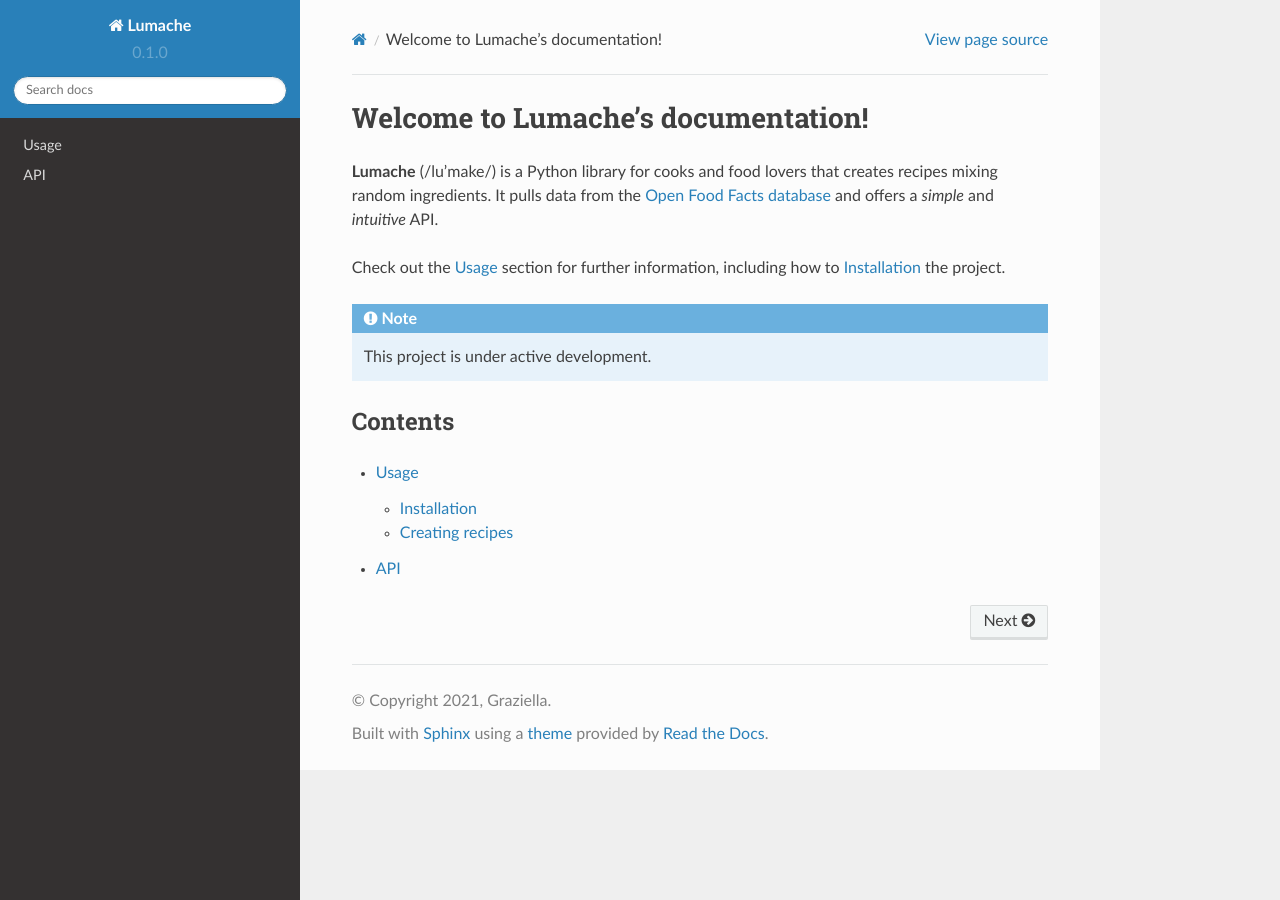
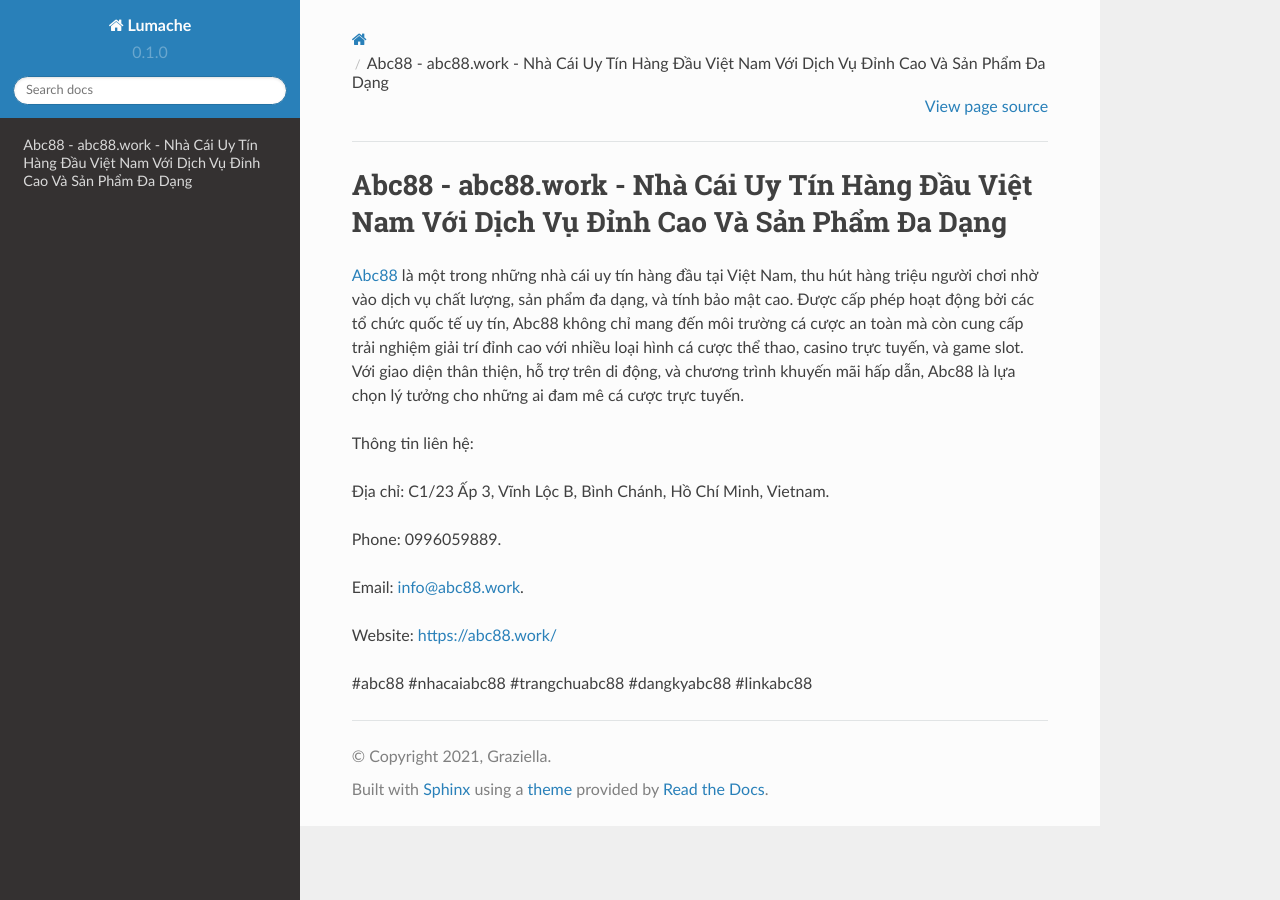
Before and after one commit to luongchanvien962/abc88work, a Sphinx documentation site: the page built from docs/source/index.rst, in a window 1280 px wide. Built offline with Sphinx 7.4.7 and the Read the Docs theme 2.0.0, drawn with Linux system fonts in a browser that asks for light colours.

Commit message:
Update index.rst

```diff
--- a/docs/source/index.rst
+++ b/docs/source/index.rst
@@ -1,22 +1,16 @@
-Welcome to Lumache's documentation!
+Abc88 - abc88.work - Nhà Cái Uy Tín Hàng Đầu Việt Nam Với Dịch Vụ Đỉnh Cao Và Sản Phẩm Đa Dạng
 ===================================
 
-**Lumache** (/lu'make/) is a Python library for cooks and food lovers
-that creates recipes mixing random ingredients.
-It pulls data from the `Open Food Facts database <https://world.openfoodfacts.org/>`_
-and offers a *simple* and *intuitive* API.
+`Abc88 <https://abc88.work/>`_ là một trong những nhà cái uy tín hàng đầu tại Việt Nam, thu hút hàng triệu người chơi nhờ vào dịch vụ chất lượng, sản phẩm đa dạng, và tính bảo mật cao. Được cấp phép hoạt động bởi các tổ chức quốc tế uy tín, Abc88 không chỉ mang đến môi trường cá cược an toàn mà còn cung cấp trải nghiệm giải trí đỉnh cao với nhiều loại hình cá cược thể thao, casino trực tuyến, và game slot. Với giao diện thân thiện, hỗ trợ trên di động, và chương trình khuyến mãi hấp dẫn, Abc88 là lựa chọn lý tưởng cho những ai đam mê cá cược trực tuyến.
 
-Check out the :doc:`usage` section for further information, including
-how to :ref:`installation` the project.
+Thông tin liên hệ:
 
-.. note::
+Địa chỉ: C1/23 Ấp 3, Vĩnh Lộc B, Bình Chánh, Hồ Chí Minh, Vietnam.
 
-   This project is under active development.
+Phone: 0996059889.
 
-Contents
---------
+Email: info@abc88.work.
 
-.. toctree::
+Website: https://abc88.work/
 
-   usage
-   api
+#abc88 #nhacaiabc88 #trangchuabc88 #dangkyabc88 #linkabc88
```
